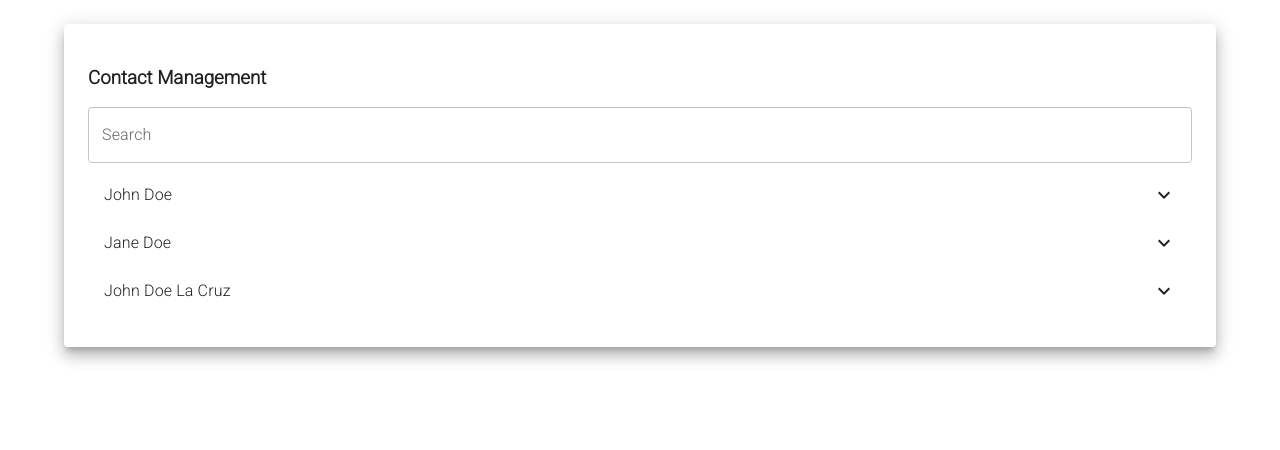
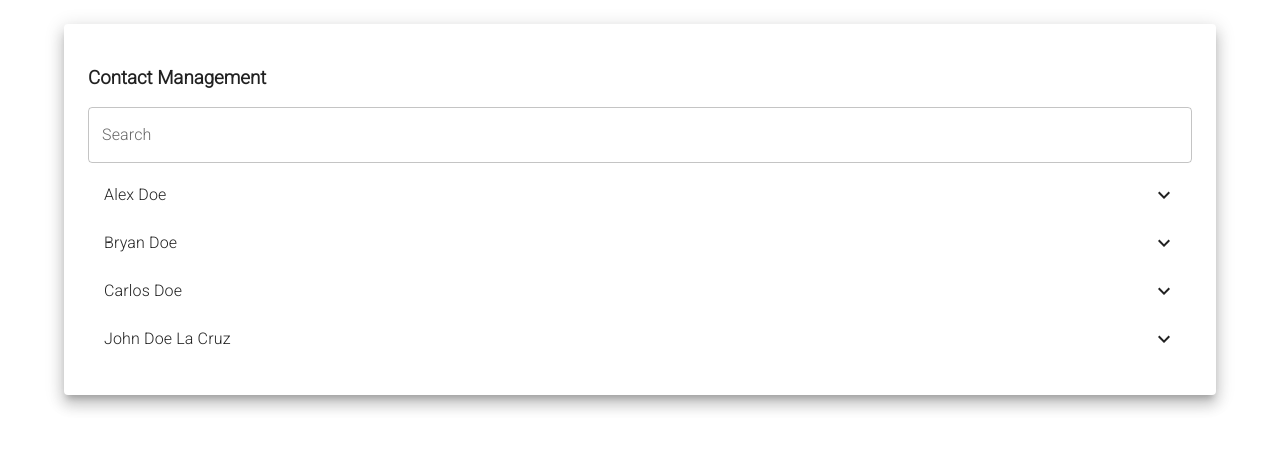
Before and after one commit to bayanicruz/contact-mgt, a React (Create React App) app in the folder client/: page / in a window 1280 px wide. Shown: the top 450 px of the page. Built offline with nearby package versions, Linux system fonts and the light colour scheme.

Commit message:
Add search filter feature

```diff
--- a/client/src/App.js
+++ b/client/src/App.js
@@ -10,14 +10,17 @@ import List from "@mui/material/List";
 import ListItem from "./components/ListItem";
 
 function App() {
-  const [contactList, setContactList] = React.useState([
-    { Name: "John Doe" },
-    { Name: "Jane Doe" },
+  const contacts = [
+    { Name: "Alex Doe" },
+    { Name: "Bryan Doe" },
+    { Name: "Carlos Doe" },
     { Name: "John Doe La Cruz" },
-  ]);
+  ];
+  const [contactList, setSearchList] = React.useState(contacts);
 
-  const handleSearch = () => {
-    //do something
+  const handleSearch = (value) => {
+    let contactList = contacts.filter((e) => e.Name.toUpperCase().includes(value.toUpperCase()));
+    setSearchList(contactList);
   };
 
   return (
@@ -25,7 +28,13 @@ function App() {
       <Paper elevation={10} sx={{ p: 3, mt: 3 }}>
         <Box sx={{ mx: "auto" }}>
           <h3>Contact Management</h3>
-          <TextField id="outlined-basic" label="Search" variant="outlined" sx={{ width: "100%" }} onChange={handleSearch}/>
+          <TextField
+            id="outlined-basic"
+            label="Search"
+            variant="outlined"
+            sx={{ width: "100%" }}
+            onChange={(e) => handleSearch(e.target.value)}
+          />
           <List sx={{ width: "100%", bgcolor: "background.paper" }}>
             {contactList.map((object) => (
               <ListItem contact={object} />
```
